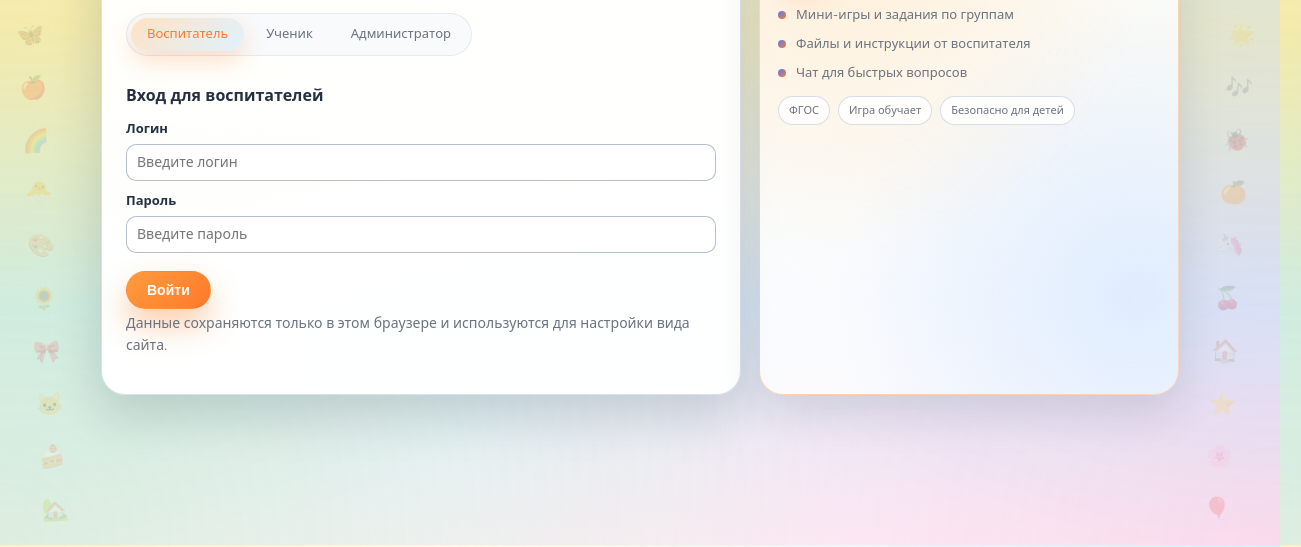
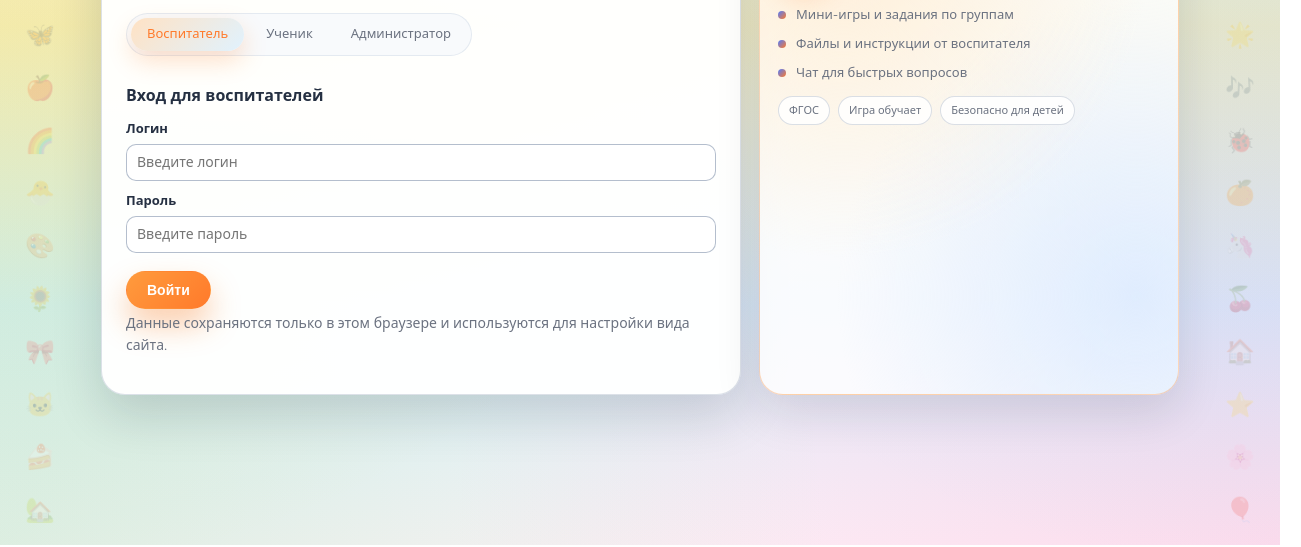
Before and after one commit to StoneHunterWire/detsad, a website: page det sad 2/index.html in a window 1280 px wide. Shown: the part 255-802 px from the top of the page, 1301 px wide, since content can reach past the window. Drawn offline with nearby package versions, Linux system fonts and the light colour scheme.

Commit message:
fix: emoji выровнены ровно по вертикали (столбиком)

```diff
--- a/det sad 2/styles.css
+++ b/det sad 2/styles.css
@@ -43,7 +43,7 @@ body {
 }
 
 body::before {
-  content: "🍒 🏠 ⭐ 🌸 🎈 🦋 🍎 🌈 🐣 🎨 🌻 🎀 🐱 🍰 🏡 🌟 🎶 🐞 🍊 🦄 🍒 🏠 ⭐ 🌸 🎈 🦋 🍎 🌈 🐣 🎨 🌻 🎀 🐱 🍰 🏡 🌟 🎶 🐞 🍊 🦄 🍒 🏠 ⭐ 🌸 🎈 🦋 🍎 🌈 🐣 🎨 🌻 🎀 🐱 🍰 🏡 🌟 🎶 🐞 🍊 🦄 🍒 🏠 ⭐ 🌸 🎈 🦋 🍎 🌈 🐣 🎨 🌻 🎀 🐱 🍰 🏡 🌟 🎶 🐞 🍊 🦄";
+  content: "🍒\A🏠\A⭐\A🌸\A🎈\A🦋\A🍎\A🌈\A🐣\A🎨\A🌻\A🎀\A🐱\A🍰\A🏡\A🌟\A🎶\A🐞\A🍊\A🦄\A🍒\A🏠\A⭐\A🌸\A🎈\A🦋\A🍎\A🌈\A🐣\A🎨\A🌻\A🎀\A🐱\A🍰\A🏡\A🌟\A🎶\A🐞\A🍊\A🦄";
   position: absolute;
   left: 0;
   top: 0;
@@ -51,21 +51,18 @@ body::before {
   min-width: 80px;
   height: 100%;
   pointer-events: none;
-  font-size: 22px;
-  line-height: 2.4;
-  letter-spacing: 8px;
-  word-spacing: 6px;
+  font-size: 24px;
+  line-height: 2.2;
   overflow: hidden;
   opacity: 0.18;
   z-index: 0;
-  transform: rotate(-3deg);
-  white-space: normal;
-  overflow-wrap: break-word;
+  white-space: pre-wrap;
   text-align: center;
+  letter-spacing: 0;
 }
 
 body::after {
-  content: "🌻 🎀 🐱 🍰 🏡 🌟 🎶 🐞 🍊 🦄 🍒 🏠 ⭐ 🌸 🎈 🦋 🍎 🌈 🐣 🎨 🌻 🎀 🐱 🍰 🏡 🌟 🎶 🐞 🍊 🦄 🍒 🏠 ⭐ 🌸 🎈 🦋 🍎 🌈 🐣 🎨 🌻 🎀 🐱 🍰 🏡 🌟 🎶 🐞 🍊 🦄 🍒 🏠 ⭐ 🌸 🎈 🦋 🍎 🌈 🐣 🎨 🌻 🎀 🐱 🍰 🏡 🌟 🎶 🐞 🍊 🦄";
+  content: "🌻\A🎀\A🐱\A🍰\A🏡\A🌟\A🎶\A🐞\A🍊\A🦄\A🍒\A🏠\A⭐\A🌸\A🎈\A🦋\A🍎\A🌈\A🐣\A🎨\A🌻\A🎀\A🐱\A🍰\A🏡\A🌟\A🎶\A🐞\A🍊\A🦄\A🍒\A🏠\A⭐\A🌸\A🎈\A🦋\A🍎\A🌈\A🐣\A🎨";
   position: absolute;
   right: 0;
   top: 0;
@@ -73,17 +70,14 @@ body::after {
   min-width: 80px;
   height: 100%;
   pointer-events: none;
-  font-size: 22px;
-  line-height: 2.4;
-  letter-spacing: 8px;
-  word-spacing: 6px;
+  font-size: 24px;
+  line-height: 2.2;
   overflow: hidden;
   opacity: 0.18;
   z-index: 0;
-  transform: rotate(3deg);
-  white-space: normal;
-  overflow-wrap: break-word;
+  white-space: pre-wrap;
   text-align: center;
+  letter-spacing: 0;
 }
 
 a {
@@ -1891,7 +1885,7 @@ html.theme-dark body::after {
   body::before,
   body::after {
     width: 60px;
-    font-size: 18px;
+    font-size: 20px;
   }
 }
 
```
